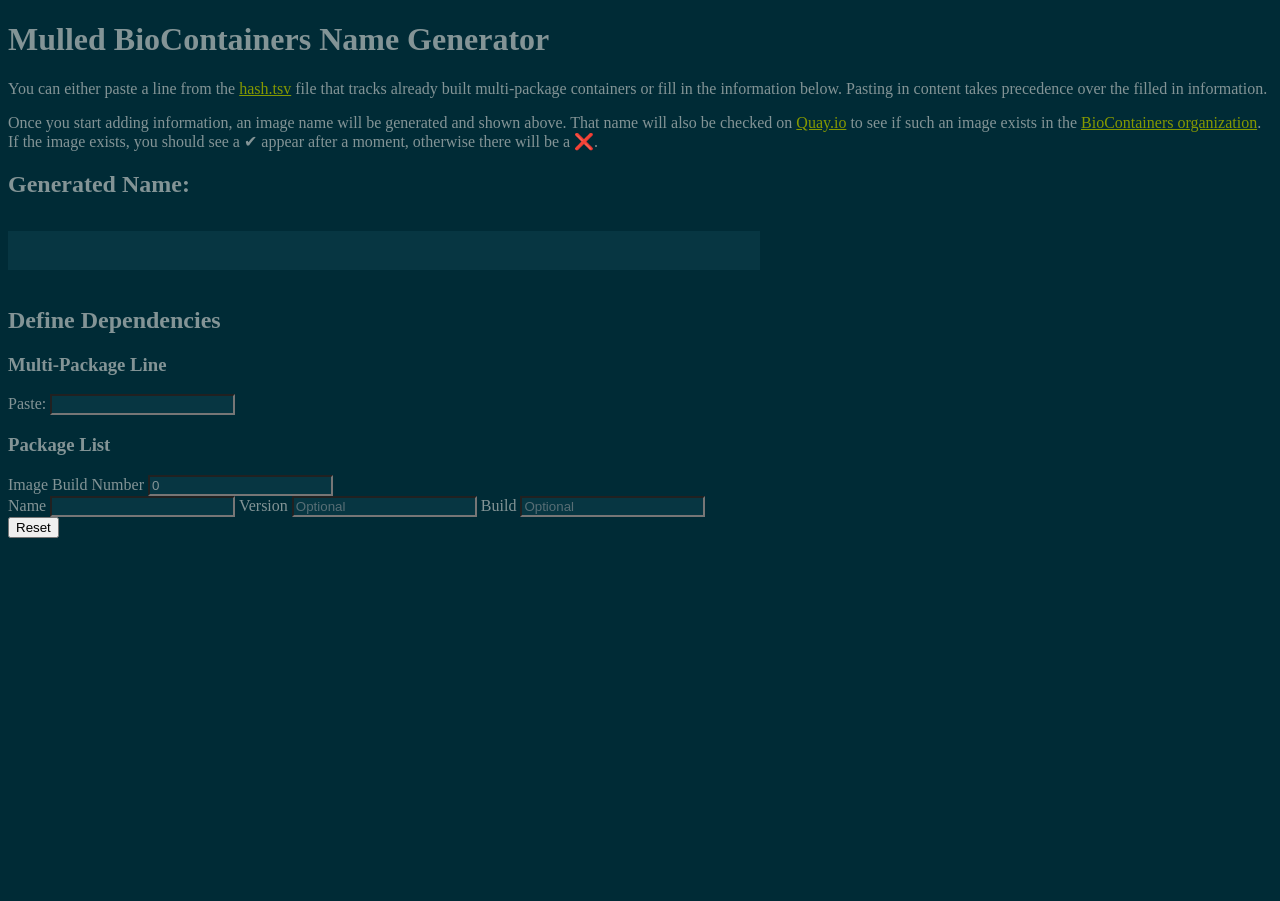
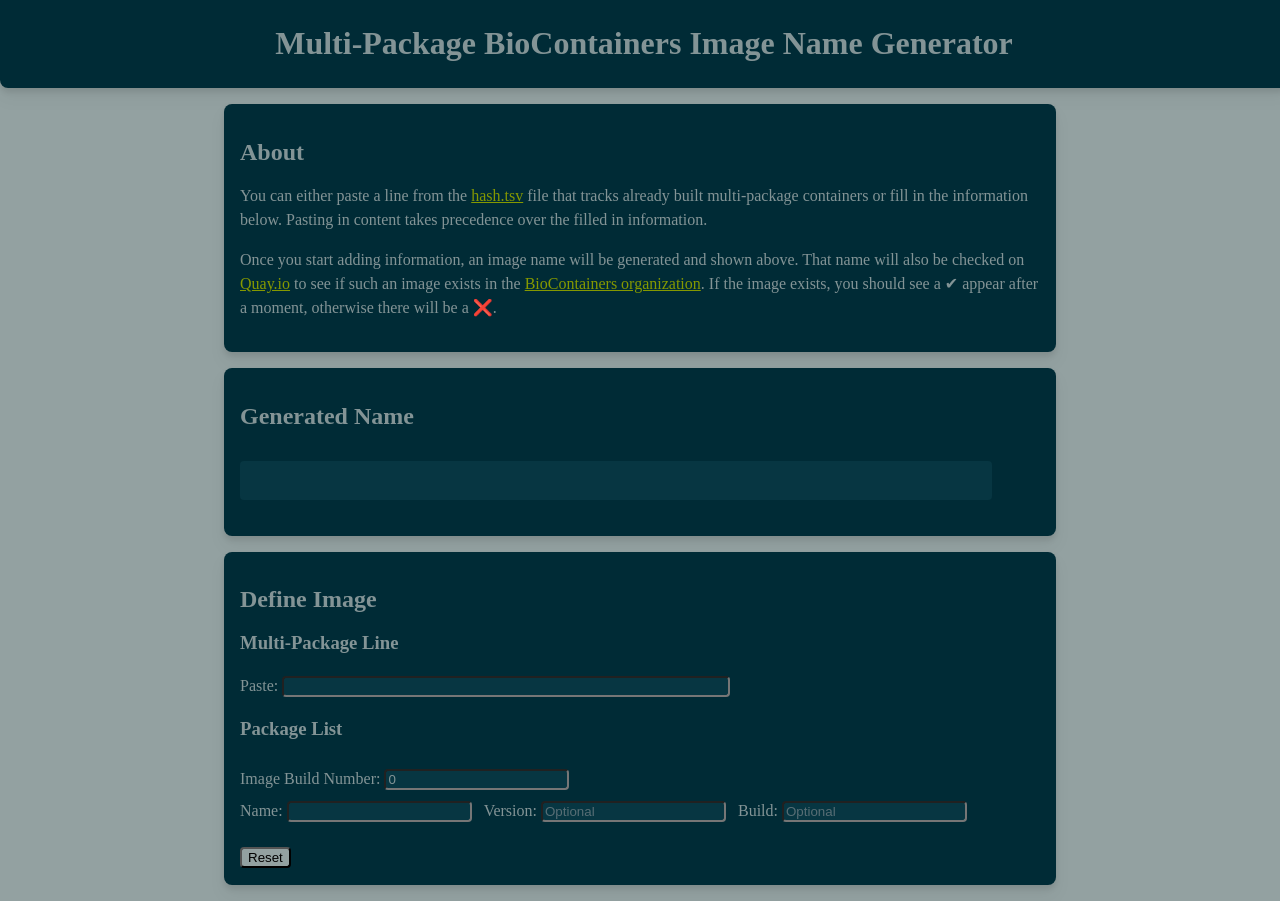
Before and after one commit to Midnighter/mulled, a SvelteKit app: page / in a window 1280 px wide. Before the commit the page ends 800 px from the top, so only its background shows below. Built offline with nearby package versions, Linux system fonts and the light colour scheme.

Commit message:
refactor: style the application

```diff
--- /dev/null
+++ b/src/components/Card.svelte
@@ -0,0 +1,22 @@
+<script lang="ts">
+    export let header: string;
+</script>
+
+<div class="card">
+    <h2>{header}</h2>
+    <slot />
+</div>
+
+<style>
+    .card {
+        background-color: var(--base03);
+        border-radius: 0.5rem;
+        filter: drop-shadow(0 10px 8px rgb(0 0 0 / 0.04))
+            drop-shadow(0 4px 3px rgb(0 0 0 / 0.1));
+        padding: 1rem;
+        line-height: 1.5rem;
+        margin-bottom: 1rem;
+        min-width: 50rem;
+        width: 60%;
+    }
+</style>
--- a/src/routes/+page.svelte
+++ b/src/routes/+page.svelte
@@ -7,6 +7,7 @@
         Package
     } from '$lib/mulled';
     import { PUBLIC_QUAY_API } from '$env/static/public';
+    import Card from '$components/Card.svelte';
     // Relative project imports
     import Header from './Header.svelte';
     import ResultName from './ResultName.svelte';
@@ -85,14 +86,20 @@
     }
 </script>
 
-<div>
-    <Header />
-    <Description />
-    <ResultName {image} {exists} />
-    <h2>Define Dependencies</h2>
-    <HashLineInput bind:hashLine />
-    <PackageList bind:packages bind:imageBuild {addPackage} {removePackage} />
-    <button on:click|preventDefault={() => reset()}>Reset</button>
+<Header />
+
+<div id="content">
+    <Card header="About">
+        <Description />
+    </Card>
+    <Card header="Generated Name">
+        <ResultName {image} {exists} />
+    </Card>
+    <Card header="Define Image">
+        <HashLineInput bind:hashLine />
+        <PackageList bind:packages bind:imageBuild {addPackage} {removePackage} />
+        <button id="reset" on:click|preventDefault={() => reset()}>Reset</button>
+    </Card>
 </div>
 
 <style>
@@ -108,8 +115,9 @@
         --green: rgb(133, 153, 0);
     }
     :global(body) {
-        background-color: var(--base03);
+        background-color: var(--base1);
         color: var(--base0);
+        margin: 0;
     }
     :global(a) {
         color: var(--green);
@@ -117,8 +125,20 @@
     :global(input) {
         background-color: var(--base02);
         color: var(--base0);
+        border-radius: 0.25rem;
     }
     :global(::placeholder) {
         color: var(--base01);
     }
+    #content {
+        display: flex;
+        flex-direction: column;
+        align-items: center;
+    }
+
+    #reset {
+        margin-top: 1.5rem;
+        background-color: var(--base1);
+        border-radius: 0.25rem;
+    }
 </style>
--- a/src/routes/HashLineInput.svelte
+++ b/src/routes/HashLineInput.svelte
@@ -13,3 +13,9 @@
         <input type="text" bind:value />
     </label>
 </div>
+
+<style>
+    input {
+        width: 55%;
+    }
+</style>
--- a/src/routes/Header.svelte
+++ b/src/routes/Header.svelte
@@ -1 +1,17 @@
-<h1>Mulled BioContainers Name Generator</h1>
+<div>
+    <h1>Multi-Package BioContainers Image Name Generator</h1>
+</div>
+
+<style>
+    div {
+        width: 100%;
+        background-color: var(--base03);
+        border-bottom-left-radius: 0.5rem;
+        border-bottom-right-radius: 0.5rem;
+        filter: drop-shadow(0 10px 8px rgb(0 0 0 / 0.04))
+            drop-shadow(0 4px 3px rgb(0 0 0 / 0.1));
+        padding: 0.25rem;
+        margin-bottom: 1rem;
+        text-align: center;
+    }
+</style>
--- a/src/routes/PackageInput.svelte
+++ b/src/routes/PackageInput.svelte
@@ -32,18 +32,27 @@
 
 <div>
     <label>
-        Name
+        Name:
         <input type="text" bind:value={name} />
     </label>
     <label>
-        Version
+        Version:
         <input type="text" placeholder="Optional" bind:value={version} />
     </label>
     <label>
-        Build
+        Build:
         <input type="text" placeholder="Optional" bind:value={build} />
     </label>
     {#if canRemove}
         <button on:click|preventDefault={() => removePackage(index)}>Remove</button>
     {/if}
 </div>
+
+<style>
+    div > :global(label) {
+        margin-left: 0.5rem;
+    }
+    div > :first-child {
+        margin-left: 0;
+    }
+</style>
--- a/src/routes/PackageList.svelte
+++ b/src/routes/PackageList.svelte
@@ -12,14 +12,19 @@
 
 <h3>Package List</h3>
 
-<div>
-    <label>
-        Image Build Number
-        <input type="number" min="0" placeholder="Optional" bind:value={imageBuild} />
-    </label>
-</div>
+<div class="list-wrapper">
+    <div>
+        <label>
+            Image Build Number:
+            <input
+                type="number"
+                min="0"
+                placeholder="Optional"
+                bind:value={imageBuild}
+            />
+        </label>
+    </div>
 
-<div>
     {#each packages as pkg, idx (pkg.id)}
         <PackageInput
             bind:pkg
@@ -31,3 +36,14 @@
         />
     {/each}
 </div>
+
+<style>
+    .list-wrapper {
+        display: flex;
+        flex-direction: column;
+    }
+    .list-wrapper > :global(*) {
+        margin-top: 0.5rem;
+        flex: 0 1 auto;
+    }
+</style>
--- a/src/routes/ResultName.svelte
+++ b/src/routes/ResultName.svelte
@@ -20,7 +20,6 @@
 </script>
 
 <div>
-    <h2>Generated Name:</h2>
     <pre><code>{name}</code></pre>
     <span>{@html symbol}</span>
 </div>
@@ -33,5 +32,6 @@
         padding: 1em;
         background-color: var(--base02);
         color: var(--base1);
+        border-radius: 0.25rem;
     }
 </style>
```
